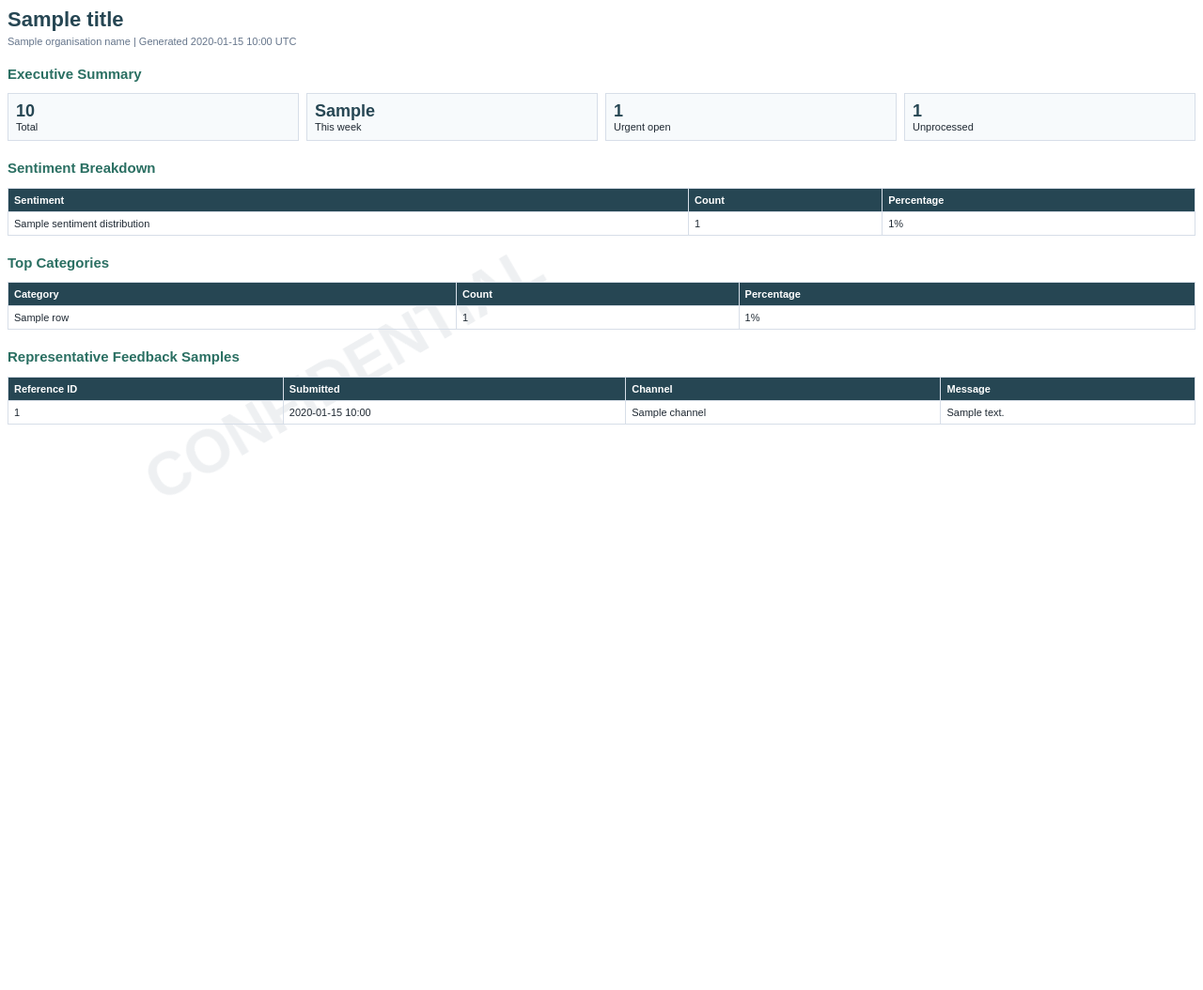
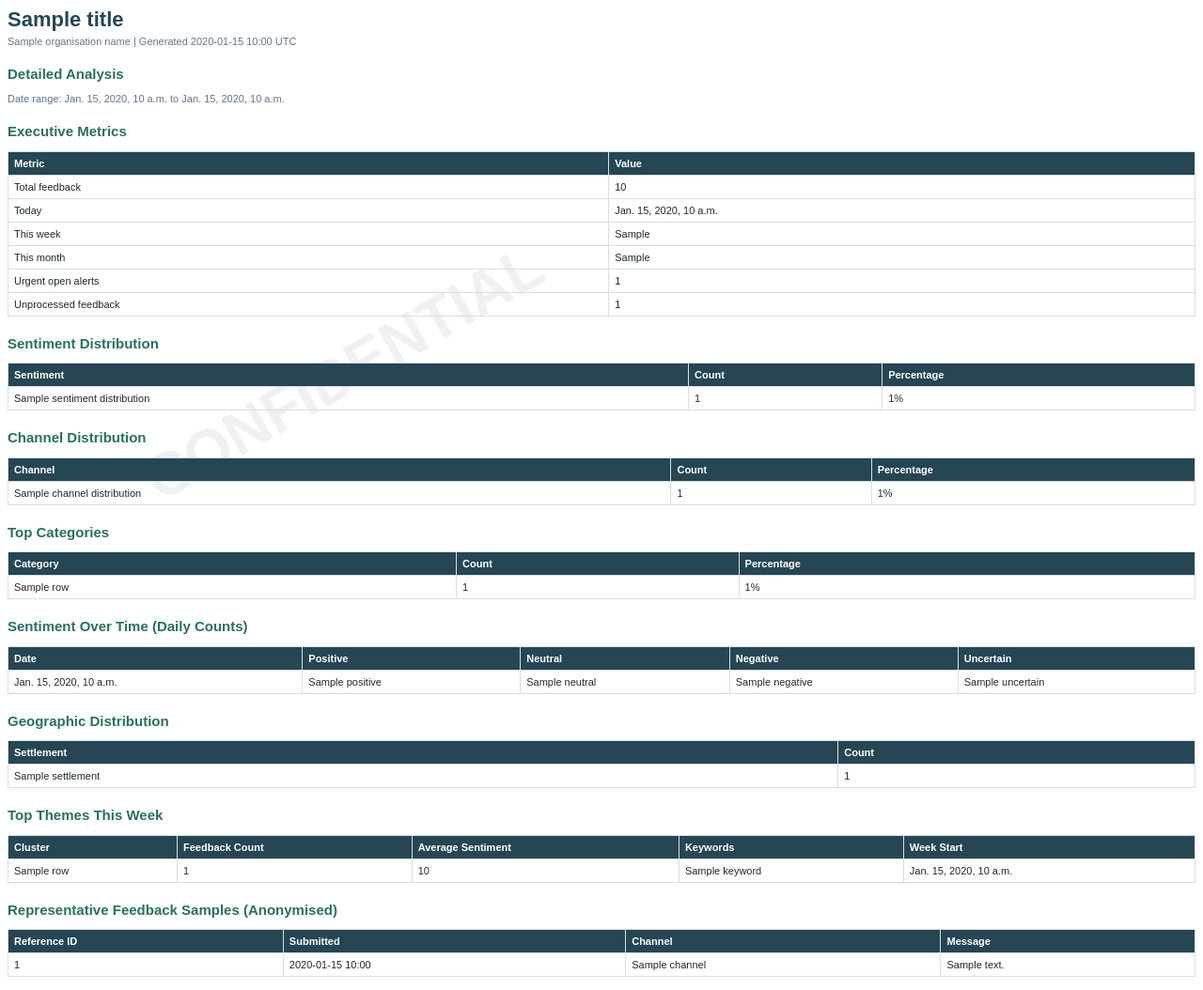
Before and after one commit to AllanOcung/refuconnect, a Django app: template apps/dashboard/templates/reports/detailed_analysis.html in a window 1280 px wide. Shown: the whole page at 94% size. Before the commit the page ends 527 px from the top, so only its background shows below. Run offline with Django 4.2, Linux system fonts and the light colour scheme; the template is opened without the code that fills it: most values are stand-ins (such as "Sample title", 1, 10 or a date in 2020); parts of the project's set-up code (start-up, migrations or seed data) failed here and were passed over.

Commit message:
added subsystem 3 implementation to develop branch

```diff
--- a/apps/dashboard/serializers/__init__.py
+++ b/apps/dashboard/serializers/__init__.py
@@ -2,7 +2,6 @@ from __future__ import annotations
 
 from apps.dashboard.serializers.alerts import AlertSerializer
 from apps.dashboard.serializers.audit import (
-    AuditLogMixin,
     AuditLogSerializer,
     AuditTrailSerializer,
 )
@@ -29,7 +28,6 @@ from apps.dashboard.serializers.users import (
 
 __all__ = [
     "AlertSerializer",
-    "AuditLogMixin",
     "AuditLogSerializer",
     "AuditTrailSerializer",
     "FeedbackAlertSerializer",
--- a/apps/dashboard/services/analytics_engine.py
+++ b/apps/dashboard/services/analytics_engine.py
@@ -212,6 +212,7 @@ class AnalyticsEngine:
             "geographic_distribution": geographic_distribution,
             "theme_summary": self.get_theme_summary(),
             "urgent_open_count": Alert.objects.filter(
+                feedback_id__in=qs.values("pk"),
                 status=Alert.AlertStatus.OPEN,
                 priority_level=Alert.Priority.HIGH,
             ).count(),
--- a/apps/dashboard/templates/reports/detailed_analysis.html
+++ b/apps/dashboard/templates/reports/detailed_analysis.html
@@ -1 +1,94 @@
-{% extends "reports/executive_summary.html" %}
+{% extends "reports/base_report.html" %}
+{% block content %}
+<h2>Detailed Analysis</h2>
+<div class="meta">
+	Date range:
+	{% if filters.date_from %}{{ filters.date_from }}{% else %}Start{% endif %}
+	to
+	{% if filters.date_to %}{{ filters.date_to }}{% else %}Now{% endif %}
+</div>
+
+<h2>Executive Metrics</h2>
+<table>
+	<tr><th>Metric</th><th>Value</th></tr>
+	<tr><td>Total feedback</td><td>{{ analytics.volume.total }}</td></tr>
+	<tr><td>Today</td><td>{{ analytics.volume.today }}</td></tr>
+	<tr><td>This week</td><td>{{ analytics.volume.this_week }}</td></tr>
+	<tr><td>This month</td><td>{{ analytics.volume.this_month }}</td></tr>
+	<tr><td>Urgent open alerts</td><td>{{ analytics.urgent_open_count }}</td></tr>
+	<tr><td>Unprocessed feedback</td><td>{{ analytics.unprocessed_count }}</td></tr>
+</table>
+
+<h2>Sentiment Distribution</h2>
+<table>
+	<tr><th>Sentiment</th><th>Count</th><th>Percentage</th></tr>
+	{% for label, row in analytics.sentiment_distribution.items %}
+	<tr><td>{{ label }}</td><td>{{ row.count }}</td><td>{{ row.percentage }}%</td></tr>
+	{% endfor %}
+</table>
+
+<h2>Channel Distribution</h2>
+<table>
+	<tr><th>Channel</th><th>Count</th><th>Percentage</th></tr>
+	{% for label, row in analytics.channel_distribution.items %}
+	<tr><td>{{ label }}</td><td>{{ row.count }}</td><td>{{ row.percentage }}%</td></tr>
+	{% endfor %}
+</table>
+
+<h2>Top Categories</h2>
+<table>
+	<tr><th>Category</th><th>Count</th><th>Percentage</th></tr>
+	{% for row in analytics.top_categories %}
+	<tr><td>{{ row.category_name }}</td><td>{{ row.count }}</td><td>{{ row.percentage }}%</td></tr>
+	{% endfor %}
+</table>
+
+<h2>Sentiment Over Time (Daily Counts)</h2>
+<table>
+	<tr><th>Date</th><th>Positive</th><th>Neutral</th><th>Negative</th><th>Uncertain</th></tr>
+	{% for row in analytics.sentiment_trend %}
+	<tr>
+		<td>{{ row.date }}</td>
+		<td>{{ row.Positive }}</td>
+		<td>{{ row.Neutral }}</td>
+		<td>{{ row.Negative }}</td>
+		<td>{{ row.Uncertain }}</td>
+	</tr>
+	{% endfor %}
+</table>
+
+<h2>Geographic Distribution</h2>
+<table>
+	<tr><th>Settlement</th><th>Count</th></tr>
+	{% for row in analytics.geographic_distribution %}
+	<tr><td>{{ row.settlement }}</td><td>{{ row.count }}</td></tr>
+	{% endfor %}
+</table>
+
+<h2>Top Themes This Week</h2>
+<table>
+	<tr><th>Cluster</th><th>Feedback Count</th><th>Average Sentiment</th><th>Keywords</th><th>Week Start</th></tr>
+	{% for row in analytics.theme_summary %}
+	<tr>
+		<td>{{ row.cluster_label }}</td>
+		<td>{{ row.feedback_count }}</td>
+		<td>{{ row.avg_sentiment }}</td>
+		<td>{{ row.top_keywords|join:", " }}</td>
+		<td>{{ row.week_start_date }}</td>
+	</tr>
+	{% endfor %}
+</table>
+
+<h2>Representative Feedback Samples (Anonymised)</h2>
+<table>
+	<tr><th>Reference ID</th><th>Submitted</th><th>Channel</th><th>Message</th></tr>
+	{% for sample in samples %}
+	<tr>
+		<td>{{ sample.feedback_id }}</td>
+		<td>{{ sample.submitted_at|date:"Y-m-d H:i" }}</td>
+		<td>{{ sample.channel }}</td>
+		<td>{{ sample.message }}</td>
+	</tr>
+	{% endfor %}
+</table>
+{% endblock %}
--- a/apps/dashboard/templates/reports/executive_summary.html
+++ b/apps/dashboard/templates/reports/executive_summary.html
@@ -24,6 +24,13 @@
   {% endfor %}
 </table>
 
+<h2>Sentiment Over Time</h2>
+{% if sentiment_trend_svg %}
+<div>{{ sentiment_trend_svg|safe }}</div>
+{% else %}
+<div>No trend data available.</div>
+{% endif %}
+
 <h2>Representative Feedback Samples</h2>
 <table>
   <tr><th>Reference ID</th><th>Submitted</th><th>Channel</th><th>Message</th></tr>
--- a/config/settings/base.py
+++ b/config/settings/base.py
@@ -12,7 +12,7 @@ from celery.schedules import crontab
 BASE_DIR = Path(__file__).resolve().parent.parent.parent
 
 # ─── Security ────────────────────────────────────────────────────────────────
-SECRET_KEY = os.environ["SECRET_KEY"]
+SECRET_KEY = os.environ.get("SECRET_KEY", "dev-insecure-secret-key")
 DEBUG = False
 ALLOWED_HOSTS: list[str] = []
 
```
Also changed, not shown: apps/dashboard/serializers/audit.py (+0 -26 lines), apps/dashboard/services/report_generator.py (+77 -1 lines), apps/dashboard/tests/test_analytics.py (+40 -0 lines), apps/dashboard/tests/test_feedback_api.py (+78 -1 lines), apps/dashboard/tests/test_reports.py (+71 -0 lines), apps/dashboard/tests/test_users.py (+17 -0 lines), apps/dashboard/views/alerts.py (+5 -4 lines), apps/dashboard/views/analytics.py (+4 -3 lines), apps/dashboard/views/auth.py (+14 -9 lines), apps/dashboard/views/feedback.py (+4 -3 lines), apps/dashboard/views/mixins.py (added, +37 -0 lines), apps/dashboard/views/reports.py (+5 -4 lines), apps/dashboard/views/users.py (+6 -5 lines).
